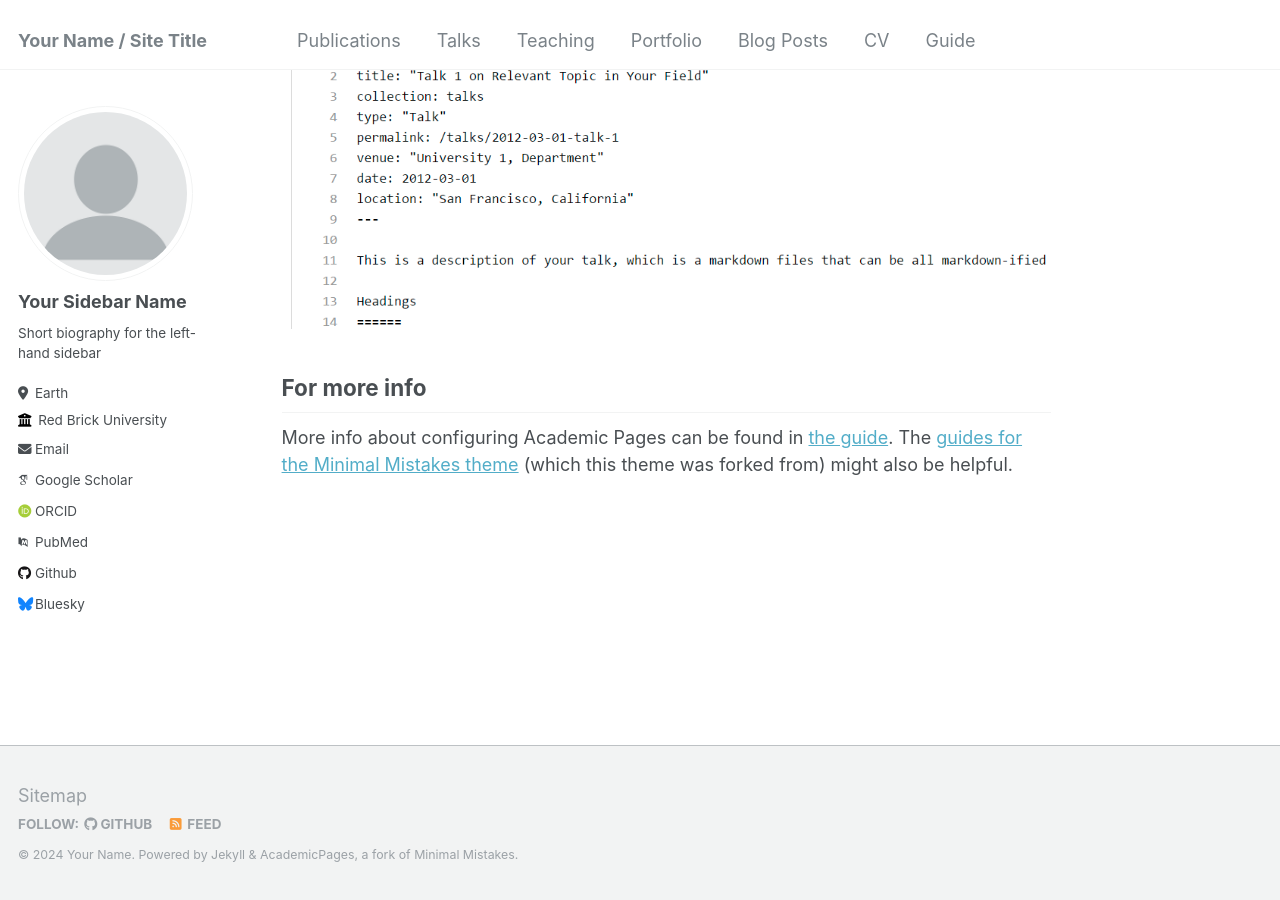
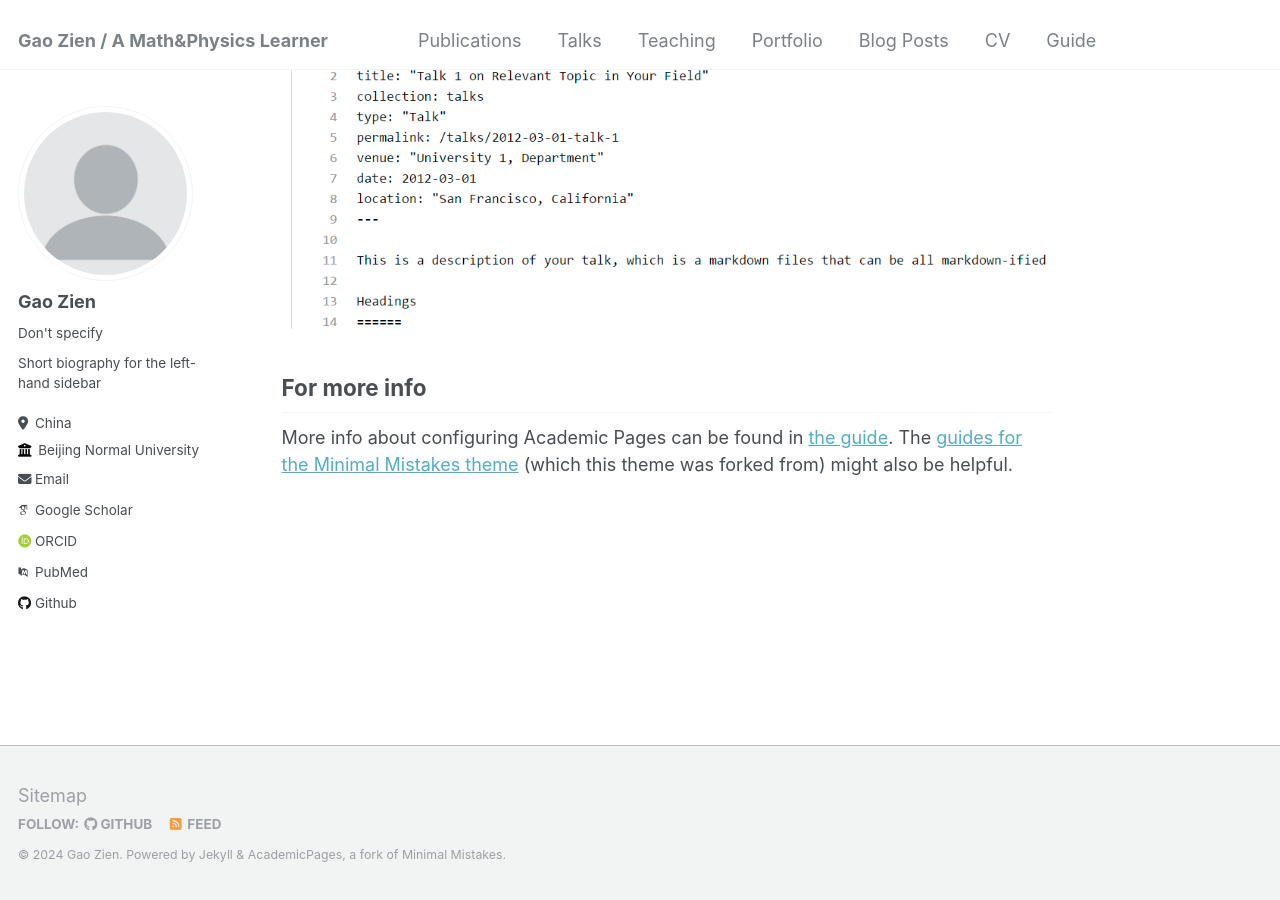
Before and after one commit to GaoZ1en/gaozien.github.io, a Jekyll site: the page built from _pages/about.md, in a window 1280 px wide and 900 px high, scrolled down 2660 px. Built offline with Jekyll 4.4.1, drawn with Linux system fonts in a browser that asks for light colours; some web fonts are replaced.

Commit message:
configuration changes

```diff
--- a/_config.yml
+++ b/_config.yml
@@ -8,13 +8,13 @@
 
 # Basic Site Settings
 locale                   : "en-US"
-title                    : "Your Name / Site Title"
+title                    : "Gao Zien / A Math&Physics Learner"
 title_separator          : "-"
-name                     : &name "Your Name"
-description              : &description "personal description"
-url                      : https://academicpages.github.io # the base hostname & protocol for your site e.g. "https://mmistakes.github.io"
+name                     : &name "Gao Zien"
+description              : &description "A Math&Physics Learner"
+url                      : https://gaozien.github.io # the base hostname & protocol for your site e.g. "https://mmistakes.github.io"
 baseurl                  : "" # the subpath of your site, e.g. "/blog"
-repository               : "academicpages/academicpages.github.io"
+repository               : "GaoZ1en/gaozien.github.io"
 
 # Site Author - The following control what appear as part of the author content on the side bar.
 #               If a field is blank the icon and link will not appear, otherwise it will be shown.
@@ -22,13 +22,13 @@ repository               : "academicpages/academicpages.github.io"
 author:
   # Biographic information
   avatar           : "profile.png"
-  name             : "Your Sidebar Name"
-  pronouns         : # example: "she/her"
+  name             : "Gao Zien"
+  pronouns         : "Don't specify"
   bio              : "Short biography for the left-hand sidebar"
-  location         : "Earth"
-  employer         : "Red Brick University"
+  location         : "China"
+  employer         : "Beijing Normal University"
   uri              : # URL
-  email            : "none@example.org"
+  email            : "202111998170@mail.bnu.edu.cn"
 
   # Academic websites
   arxiv            : # URL - Update with the correct link to your profile
@@ -43,12 +43,12 @@ author:
   bitbucket        : # Username - Update with your username on the site
   codepen          : # Username
   dribbble         : # Username
-  github           : "academicpages"
+  github           : "GaoZ1en"
   kaggle           : # Username
   stackoverflow    : # User number or user number and name (i.e., use "1" or "1/jeff-atwood")
 
   # Social media
-  bluesky          : "bsky.app" # Replace this with you Bluesky username
+  bluesky          : # Replace this with you Bluesky username
   facebook         : # Username
   flickr           : # Username
   foursquare       : # Username
```
